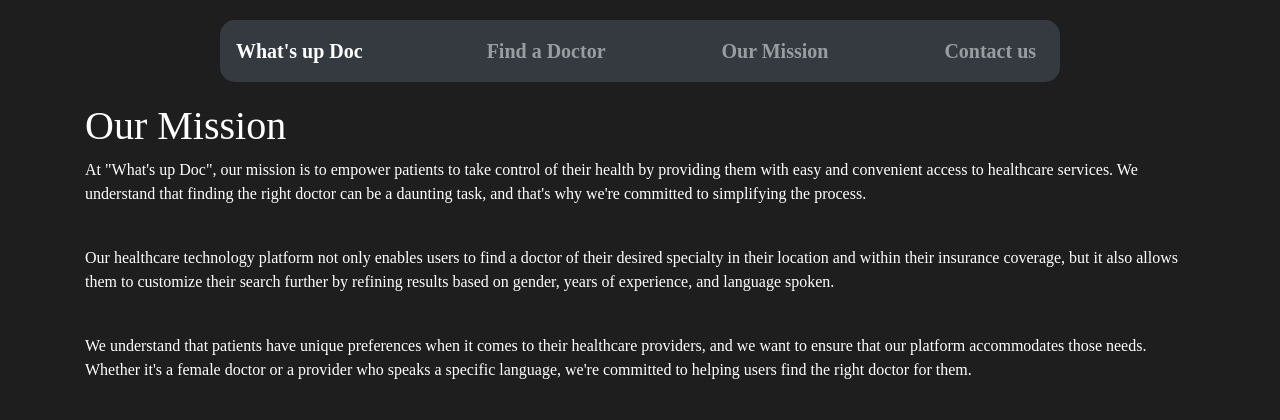
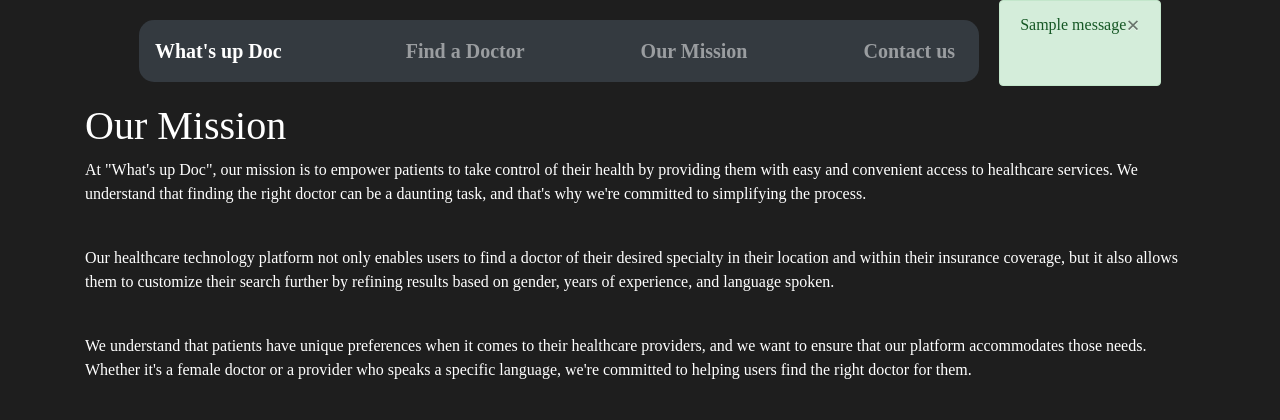
Before and after one commit to alex-iliarski/MadHacks, a Flask app: page /about in a window 1280 px wide. Shown: the top 420 px of the page. Run offline with Flask 2, Linux system fonts and the light colour scheme; one stand-in notice (Sample message) is shown.

Commit message:
error messaging

```diff
--- a/webpage/templates/base.html
+++ b/webpage/templates/base.html
@@ -36,6 +36,20 @@
             </ul>
         </div>
     </nav>
+
+    {% with messages = get_flashed_messages(with_categories=true) %}
+        {% if messages %}
+           {% for category, message in messages %}
+              <div class="alert alert-{{ category }}">
+                  <button type="button" class="m1-2 mb-1 close" data-dismiss="alert" aria-label="Close">
+                      <span aria-hidden="true">&times;</span>
+                  </button>
+                  {{ message }}
+              </div>
+           {% endfor %}
+        {% endif %}
+      {% endwith %}
+
 </ul>
 
 
```
